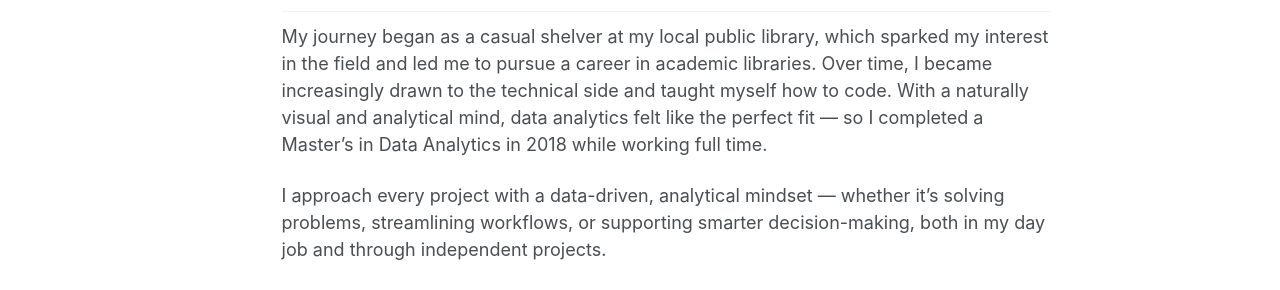
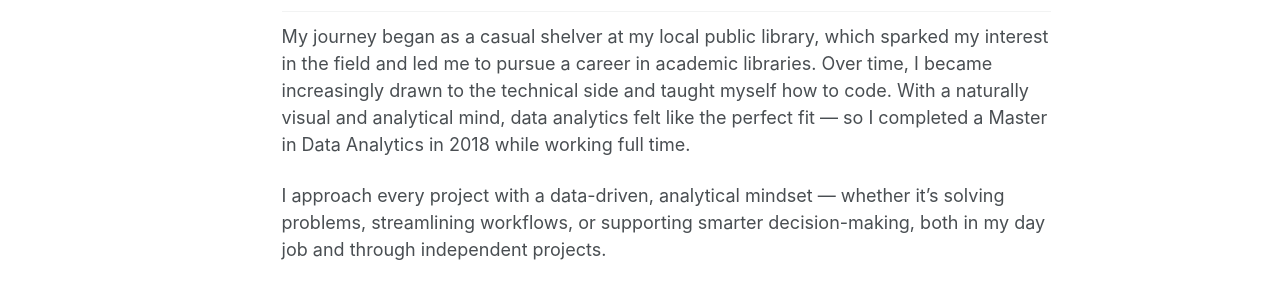
Before and after one commit to lululucialin/lululucialin.github.io, a Jekyll site: the page built from _pages/about.md, in a window 1280 px wide and 1319 px high. Shown: the part 524-814 px from the top of the window. Built offline with Jekyll 4.4.1, drawn with Linux system fonts in a browser that asks for light colours.

```diff
--- a/_pages/about.md
+++ b/_pages/about.md
@@ -17,7 +17,7 @@ About my work
 
 From Libraries to Data
 ------
-My journey began as a casual shelver at my local public library, which sparked my interest in the field and led me to pursue a career in academic libraries. Over time, I became increasingly drawn to the technical side and taught myself how to code. With a naturally visual and analytical mind, data analytics felt like the perfect fit — so I completed a Master’s in Data Analytics in 2018 while working full time.
+My journey began as a casual shelver at my local public library, which sparked my interest in the field and led me to pursue a career in academic libraries. Over time, I became increasingly drawn to the technical side and taught myself how to code. With a naturally visual and analytical mind, data analytics felt like the perfect fit — so I completed a Master in Data Analytics in 2018 while working full time.
 
 I approach every project with a data-driven, analytical mindset — whether it’s solving problems, streamlining workflows, or supporting smarter decision-making, both in my day job and through independent projects.
 
```
